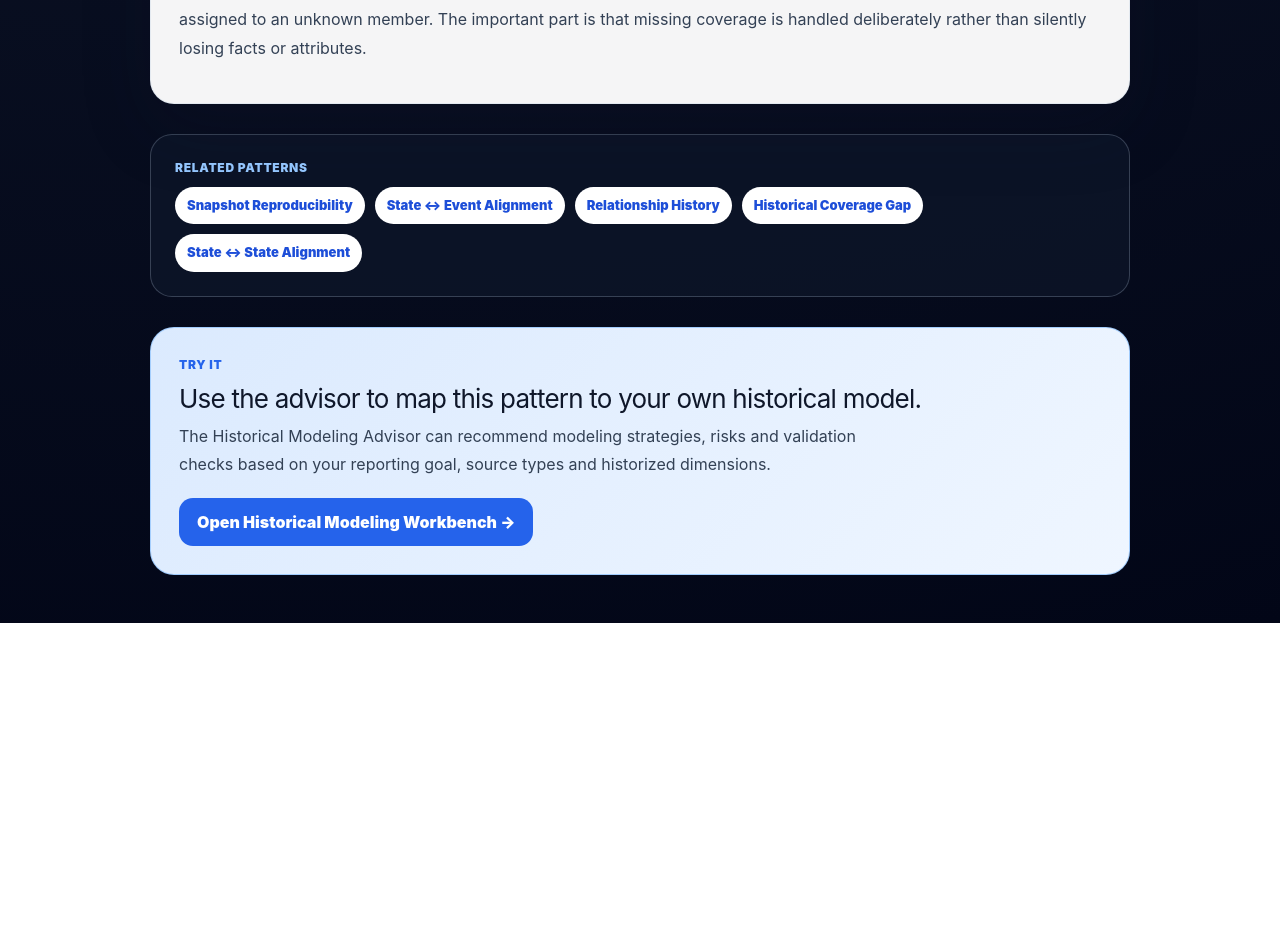
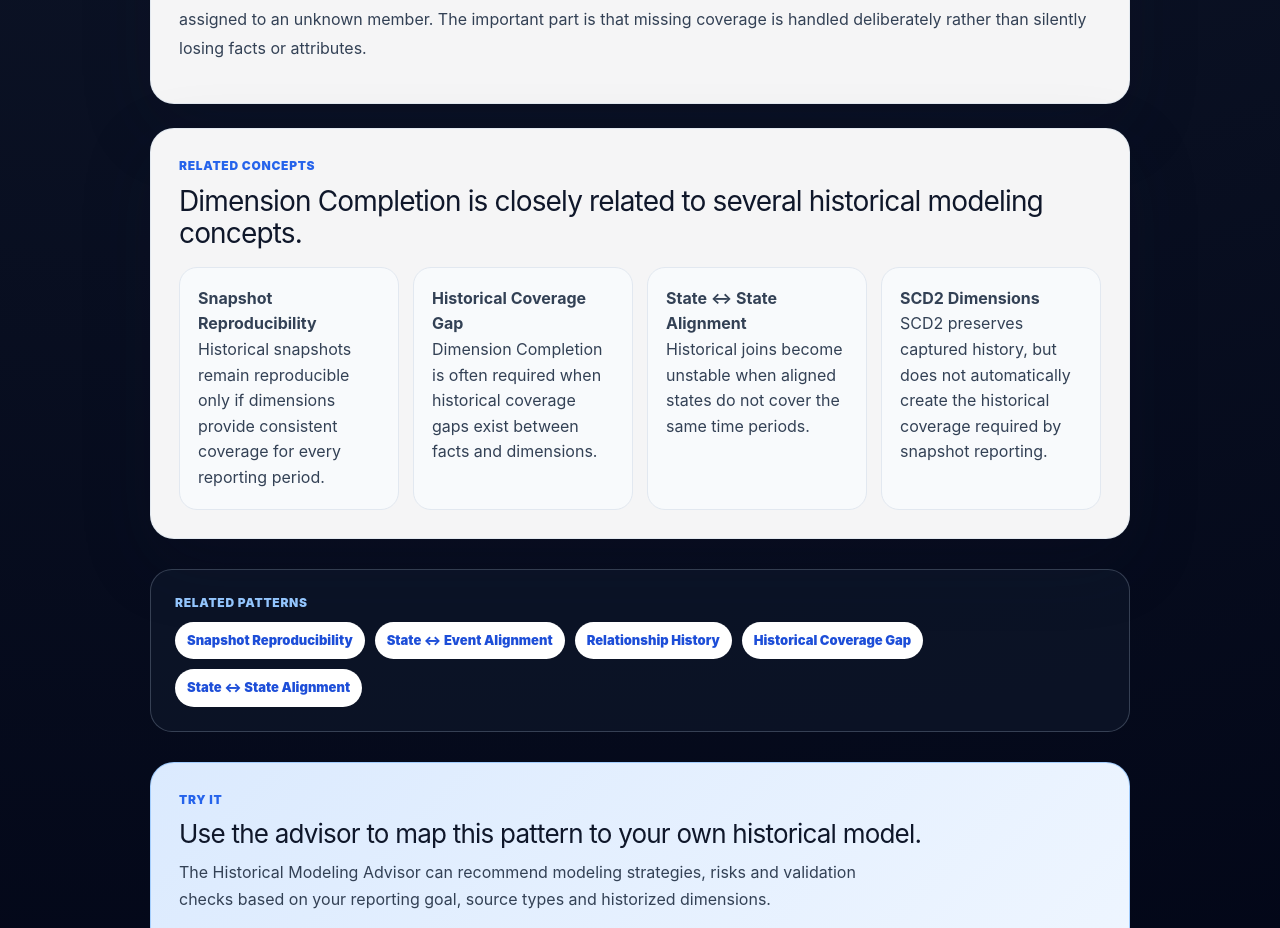
Before and after one commit to frohnhaus-sketch/bitemporal-debugger, a Next.js app: page /learn/dimension-completion in a window 1280 px wide. Shown: the part 2960-3888 px from the top of the page. Before the commit the page ends 3583 px from the top, so only its background shows below. Built offline with nearby package versions, Linux system fonts and the light colour scheme.

Commit message:
Improve dimension completion SEO content

```diff
--- a/app/learn/dimension-completion/page.tsx
+++ b/app/learn/dimension-completion/page.tsx
@@ -187,6 +187,45 @@ export default function DimensionCompletionPage() {
               The important part is that missing coverage is handled deliberately rather
               than silently losing facts or attributes.
             </p>
+          </WhiteCard>
+
+          <WhiteCard
+            eyebrow="Related Concepts"
+            title="Dimension Completion is closely related to several historical modeling concepts."
+          >
+            <div style={solutionGridStyle}>
+              <a href="/learn/snapshot-reproducibility" style={relatedConceptStyle}>
+                <strong>Snapshot Reproducibility</strong>
+                <div>
+                  Historical snapshots remain reproducible only if dimensions provide
+                  consistent coverage for every reporting period.
+                </div>
+              </a>
+
+              <a href="/learn/historical-coverage-gap" style={relatedConceptStyle}>
+                <strong>Historical Coverage Gap</strong>
+                <div>
+                  Dimension Completion is often required when historical coverage gaps
+                  exist between facts and dimensions.
+                </div>
+              </a>
+
+              <a href="/learn/state-state-alignment" style={relatedConceptStyle}>
+                <strong>State ↔ State Alignment</strong>
+                <div>
+                  Historical joins become unstable when aligned states do not cover the
+                  same time periods.
+                </div>
+              </a>
+
+              <a href="/learn/state-modeling" style={relatedConceptStyle}>
+                <strong>SCD2 Dimensions</strong>
+                <div>
+                  SCD2 preserves captured history, but does not automatically create the
+                  historical coverage required by snapshot reporting.
+                </div>
+              </a>
+            </div>
           </WhiteCard>
 
         </section>
@@ -725,3 +764,14 @@ const tryItButtonStyle: CSSProperties = {
   textDecoration: "none",
   fontWeight: 900,
 };
+
+const relatedConceptStyle: CSSProperties = {
+  display: "block",
+  padding: 18,
+  borderRadius: 18,
+  background: "#f8fafc",
+  border: "1px solid #e2e8f0",
+  textDecoration: "none",
+  color: "#334155",
+  lineHeight: 1.6,
+};
```
